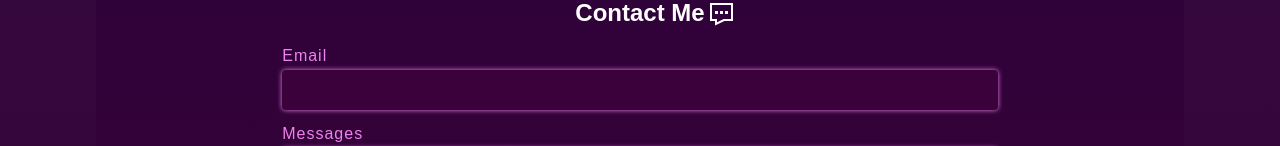
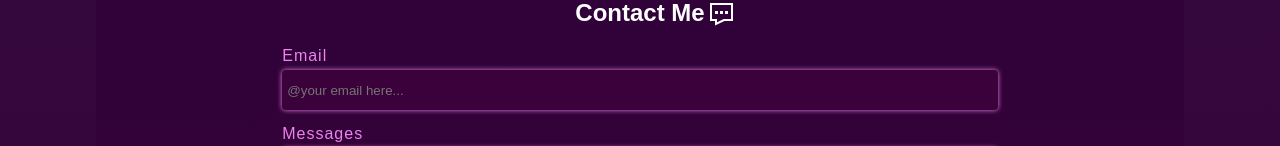
Before and after one commit to branGitfox/React-portfolio, a React (Vite) app: page / in a window 1280 px wide. Shown: the part 3221-3367 px from the top of the page. Built offline with nearby package versions, Linux system fonts and the light colour scheme.

Commit message:
placeholder ajouté

```diff
--- a/src/Components/Contact/Contact.jsx
+++ b/src/Components/Contact/Contact.jsx
@@ -9,11 +9,11 @@ const Contact = () => {
         <form>
             <div>
                 <label className='label' htmlFor="email">Email</label>
-                <input type="mail"  id='email'/>
+                <input type="mail" placeholder='@your email here...' id='email'/>
             </div>
             <div>
                 <label className='label' htmlFor="">Messages</label>
-                <textarea value={'Type your message here...'} id="" cols="30" rows="10"></textarea>
+                <textarea value={'Type your message here...'} id="" cols="30" rows="10" ></textarea>
             </div>
             <div>
                 <button className='button' type='submit'>Send {<BiSend />}</button>
```
